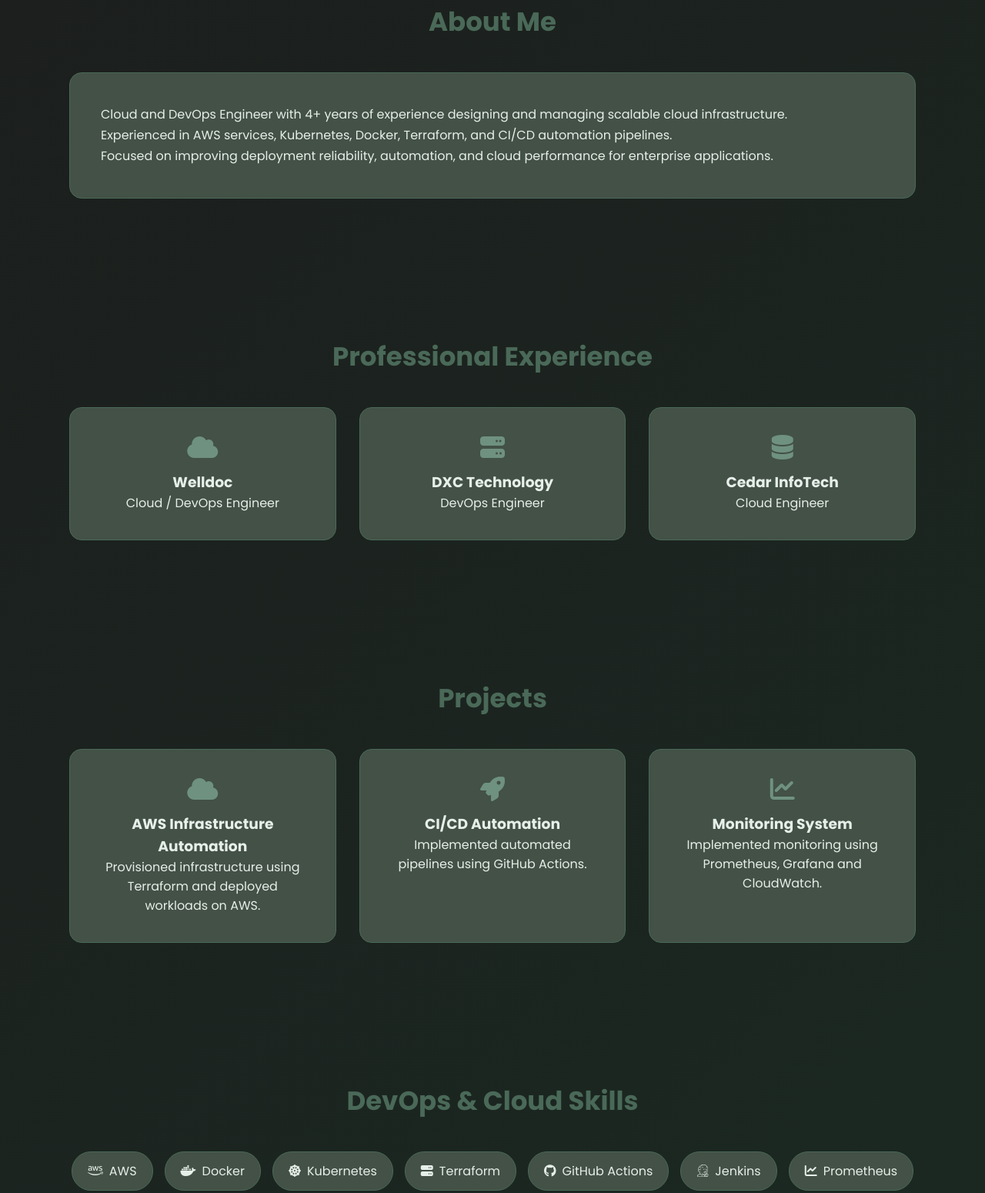
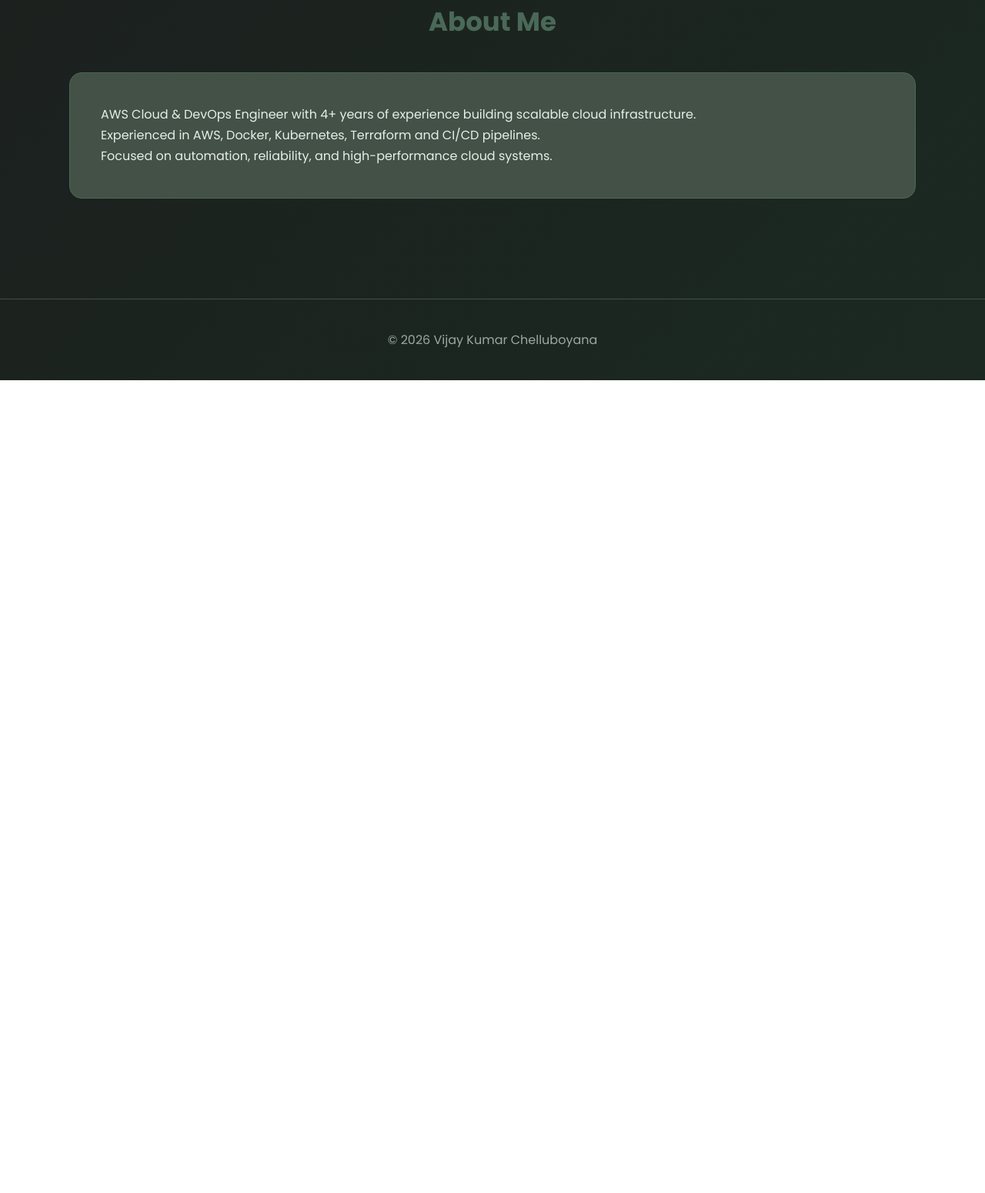
Before and after one commit to vijaych0312/vijaych0312.github.io, a plain HTML site: page index.html in a window 1280 px wide. Shown: the part 887-2437 px from the top of the page at 77% size. After the commit the page ends 1381 px from the top, so only its background shows below. Drawn offline with Linux system fonts and the light colour scheme.

Commit message:
Update index.html

```diff
--- a/index.html
+++ b/index.html
@@ -84,6 +84,7 @@ display:flex;
 align-items:center;
 justify-content:center;
 padding-top:70px;
+scroll-snap-align:start;
 }
 
 .hero-container{
@@ -191,10 +192,9 @@ background:rgba(255,255,255,0.15);
 border-color:#4A6958;
 }
 
-/* SECTIONS */
-
 .section{
 padding:90px 0;
+scroll-snap-align:start;
 }
 
 .section h2{
@@ -210,8 +210,6 @@ max-width:90%;
 margin:auto;
 }
 
-/* ABOUT */
-
 .about-text{
 background:#435146;
 padding:40px;
@@ -219,8 +217,6 @@ border-radius:16px;
 line-height:1.7;
 border:1px solid #4A6958;
 }
-
-/* CARDS */
 
 .cards{
 display:grid;
@@ -247,8 +243,6 @@ color:#6f9180;
 transform:translateY(-10px);
 }
 
-/* SKILLS */
-
 .skills{
 display:flex;
 flex-wrap:wrap;
@@ -266,14 +260,25 @@ border:1px solid #4A6958;
 border-radius:25px;
 }
 
-/* FOOTER */
-
 footer{
 text-align:center;
 padding:40px 0;
 color:#9da8a3;
 border-top:1px solid #435146;
 margin-top:40px;
+}
+
+/* SLIDE ANIMATION */
+
+.hidden{
+opacity:0;
+transform:translateY(40px);
+transition:1s;
+}
+
+.show{
+opacity:1;
+transform:translateY(0);
 }
 
 </style>
@@ -319,10 +324,6 @@ margin-top:40px;
 <a href="https://linkedin.com/in/vijaych0312" target="_blank"><i class="fab fa-linkedin"></i></a>
 </div>
 
-<a href="Vijay_Kumar_Chelluboyana_Resume.pdf" class="resume-btn" target="_blank">
-<i class="fas fa-file"></i> Resume
-</a>
-
 </div>
 
 <div class="hero-right">
@@ -333,120 +334,17 @@ margin-top:40px;
 
 </section>
 
-<section id="about" class="section">
+<section id="about" class="section hidden">
 <h2>About Me</h2>
 
 <div class="container">
 <div class="about-text">
 
-<p>
-Cloud and DevOps Engineer with 4+ years of experience designing and managing scalable cloud infrastructure.
-</p>
-
-<p>
-Experienced in AWS services, Kubernetes, Docker, Terraform, and CI/CD automation pipelines.
-</p>
-
-<p>
-Focused on improving deployment reliability, automation, and cloud performance for enterprise applications.
-</p>
+<p>AWS Cloud & DevOps Engineer with 4+ years of experience building scalable cloud infrastructure.</p>
+<p>Experienced in AWS, Docker, Kubernetes, Terraform and CI/CD pipelines.</p>
+<p>Focused on automation, reliability, and high-performance cloud systems.</p>
 
 </div>
-</div>
-
-</section>
-
-<section id="experience" class="section">
-
-<h2>Professional Experience</h2>
-
-<div class="container">
-
-<div class="cards">
-
-<a href="welldoc.html" style="text-decoration:none;color:inherit;">
-<div class="card">
-<i class="fas fa-cloud"></i>
-<h3>Welldoc</h3>
-<p>Cloud / DevOps Engineer</p>
-</div>
-</a>
-
-<a href="dxc.html" style="text-decoration:none;color:inherit;">
-<div class="card">
-<i class="fas fa-server"></i>
-<h3>DXC Technology</h3>
-<p>DevOps Engineer</p>
-</div>
-</a>
-
-<a href="cedar.html" style="text-decoration:none;color:inherit;">
-<div class="card">
-<i class="fas fa-database"></i>
-<h3>Cedar InfoTech</h3>
-<p>Cloud Engineer</p>
-</div>
-</a>
-
-</div>
-
-</div>
-
-</section>
-
-<section id="projects" class="section">
-
-<h2>Projects</h2>
-
-<div class="container">
-
-<div class="cards">
-
-<div class="card">
-<i class="fas fa-cloud"></i>
-<h3>AWS Infrastructure Automation</h3>
-<p>Provisioned infrastructure using Terraform and deployed workloads on AWS.</p>
-</div>
-
-<div class="card">
-<i class="fas fa-rocket"></i>
-<h3>CI/CD Automation</h3>
-<p>Implemented automated pipelines using GitHub Actions.</p>
-</div>
-
-<div class="card">
-<i class="fas fa-chart-line"></i>
-<h3>Monitoring System</h3>
-<p>Implemented monitoring using Prometheus, Grafana and CloudWatch.</p>
-</div>
-
-</div>
-
-</div>
-
-</section>
-
-<section id="skills" class="section">
-
-<h2>DevOps & Cloud Skills</h2>
-
-<div class="container">
-
-<div class="skills">
-
-<div class="skill"><i class="fab fa-aws"></i>AWS</div>
-<div class="skill"><i class="fab fa-docker"></i>Docker</div>
-<div class="skill"><i class="fas fa-dharmachakra"></i>Kubernetes</div>
-<div class="skill"><i class="fas fa-server"></i>Terraform</div>
-<div class="skill"><i class="fab fa-github"></i>GitHub Actions</div>
-<div class="skill"><i class="fab fa-jenkins"></i>Jenkins</div>
-<div class="skill"><i class="fas fa-chart-line"></i>Prometheus</div>
-<div class="skill"><i class="fas fa-chart-bar"></i>Grafana</div>
-<div class="skill"><i class="fab fa-linux"></i>Linux</div>
-<div class="skill"><i class="fab fa-python"></i>Python</div>
-
-</div>
-
 </div>
 
 </section>
@@ -455,5 +353,21 @@ Focused on improving deployment reliability, automation, and cloud performance f
 <p>© 2026 Vijay Kumar Chelluboyana</p>
 </footer>
 
+<script>
+
+const observer=new IntersectionObserver(entries=>{
+entries.forEach(entry=>{
+if(entry.isIntersecting){
+entry.target.classList.add("show");
+}
+});
+});
+
+document.querySelectorAll(".hidden").forEach(el=>{
+observer.observe(el);
+});
+
+</script>
+
 </body>
 </html>
```
